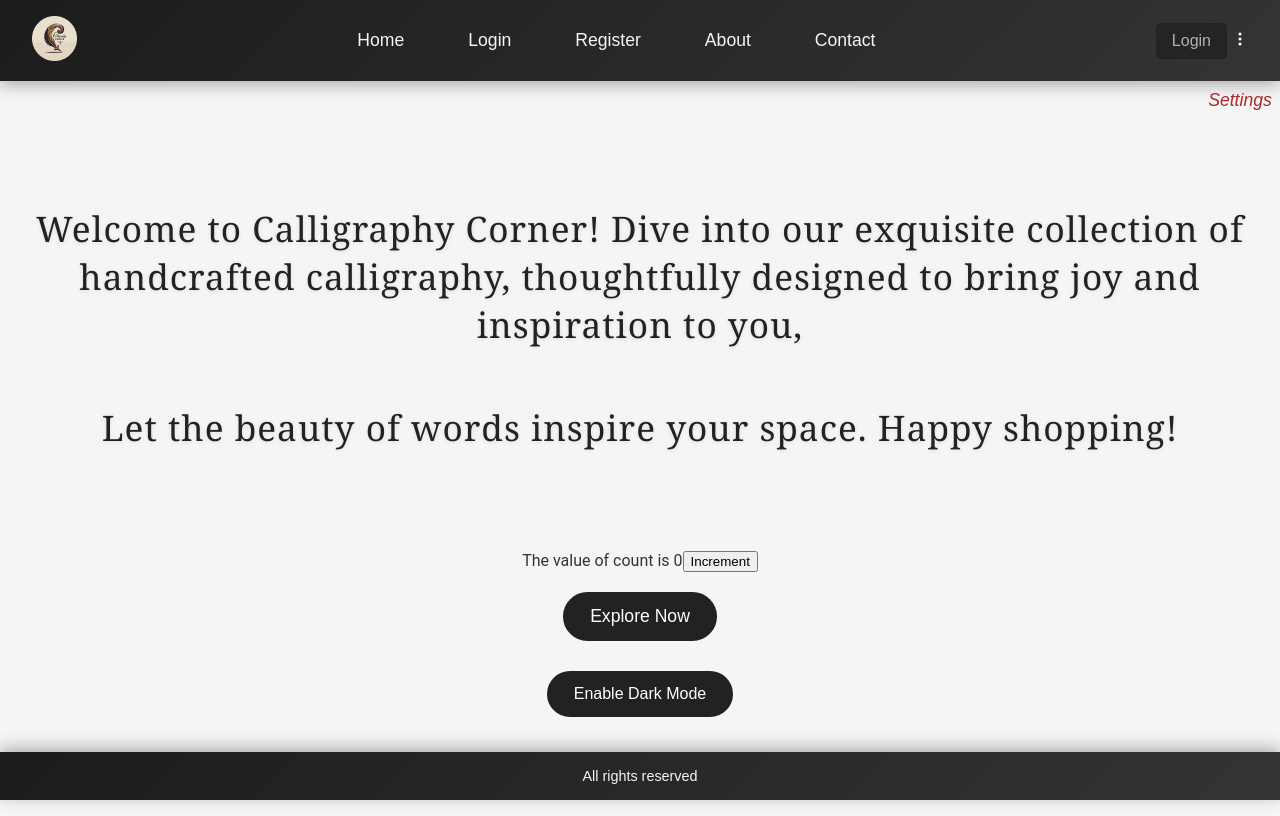
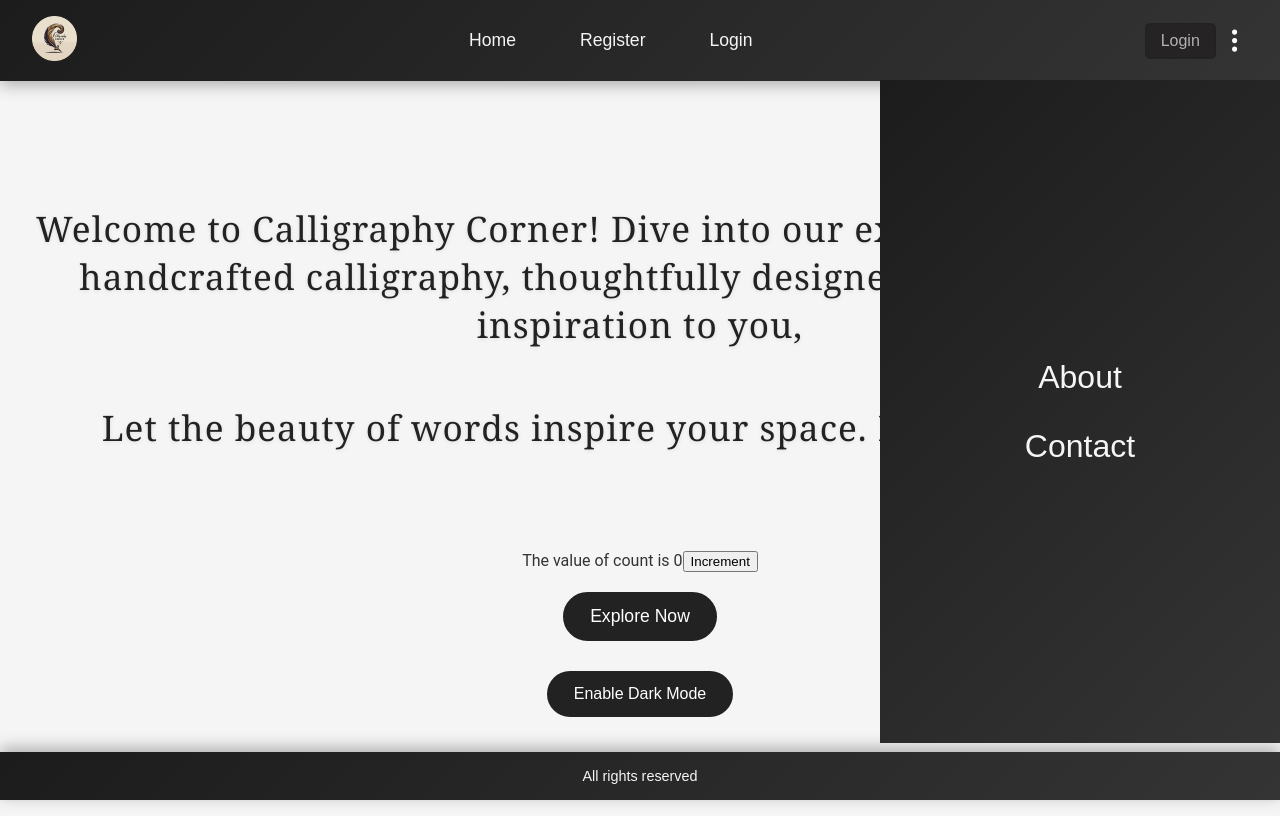
Before and after one commit to JaziqAyub/Calligraphy-Corner, a React (Create React App) app: page / in a window 1280 px wide. Both pictures are taken after a click on the element 1240 px from the left and 40 px from the top of the page. Built offline with nearby package versions, Linux system fonts and the light colour scheme.

Commit message:
Fixed navbar and DropDown

```diff
--- a/src/components/Navbar.css
+++ b/src/components/Navbar.css
@@ -64,7 +64,7 @@
 }
 .login-button:hover {
   background: white;
-  >a{
+  > a {
     color: #000000;
   }
 }
@@ -95,18 +95,28 @@
   /* object-fit: contain; */
 }
 
-.dropdown{
- >ul{
-  background-color: black;
-  >li{
+.dropdown  {
+  display: flex;
+  font-size: 1.7rem;
+  color: rgb(253, 253, 253);
+  cursor: pointer;
+  > ul {
+    display: flex;
+    flex-direction: column;
     position: absolute;
-    top: 90px;
-   color: brown;
+    right: 0;
+    background: linear-gradient(135deg, #1c1c1c, #343434);
+    top: 80px;
+    width: 50vh;
+    height: 82.9vh;
+    > li {
+      font-size: 2rem;
+    }
   }
- }
 }
-@media screen and (max-width: 768px) {
 
+
+@media screen and (max-width: 668px) {
   .navbar ul {
     list-style-type: none;
     display: none;
@@ -136,7 +146,7 @@
   }
   .login-button:hover {
     background: white;
-    >a{
+    > a {
       color: #000000;
     }
   }
@@ -152,9 +162,9 @@
       position: absolute;
       left: 0;
       background: linear-gradient(135deg, #1c1c1c, #343434);
-      top:86px;
+      top: 86px;
       width: 50vh;
-      height:81.69vh;
+      height: 81.69vh;
       > li {
         font-size: 2rem;
       }
@@ -174,11 +184,11 @@
     object-fit: contain;
   }
 
-  .logowhole{
+  .logowhole {
     display: none;
   }
 
-  .dropdown{
+  .dropdown {
     display: none;
   }
 }
--- a/src/components/Navbar.jsx
+++ b/src/components/Navbar.jsx
@@ -30,16 +30,10 @@ const Navbar = (props) => {
           <Link to="/">Home</Link>
         </li>
         <li>
-          <Link to="/user/login">Login</Link>
-        </li>
-        <li>
           <Link to="/user/register">Register</Link>
         </li>
         <li>
-          <Link to="/about">About</Link>
-        </li>
-        <li>
-          <Link to="/contact">Contact</Link>
+          <Link to="/user/login">Login</Link>
         </li>
       </ul>
 
@@ -49,19 +43,31 @@ const Navbar = (props) => {
         {showSideNav && (
           <ul className="animate__animated animate__slideInLeft">
             <li>
-               <Link to="/"><FaHome/> Home</Link>
+              <Link to="/">
+                <FaHome /> Home
+              </Link>
             </li>
             <li>
-              <Link to="/user/login"> <TbLogin2/> Login</Link>
+              <Link to="/user/login">
+                {" "}
+                <TbLogin2 /> Login
+              </Link>
             </li>
             <li>
-               <Link to="/user/register"><MdCreate/> Register</Link>
+              <Link to="/user/register">
+                <MdCreate /> Register
+              </Link>
             </li>
             <li>
-           <Link to="/about"> <IoIosInformationCircleOutline/> About</Link>
+              <Link to="/about">
+                {" "}
+                <IoIosInformationCircleOutline /> About
+              </Link>
             </li>
             <li>
-             <Link to="/contact"><MdOutlineLocalPhone/> Contact</Link>
+              <Link to="/contact">
+                <MdOutlineLocalPhone /> Contact
+              </Link>
             </li>
           </ul>
         )}
@@ -73,27 +79,28 @@ const Navbar = (props) => {
         </Link>
       </div>
 
-
       <div className="login-container">
-        {username ? `Welcome ${username}` :
+        {username ? (
+          `Welcome ${username}`
+        ) : (
           <button className="login-button">
             <Link to="/user/login">Login</Link>
           </button>
-        }
+        )}
+      </div>
+
       <div onClick={handleNav} className="dropdown">
         <BsThreeDotsVertical />
-          {
-            showSideNav &&
+        {showSideNav && (
           <ul>
-              <li>Settings</li>
+            <li>
+              <Link to="/about">About</Link>
+            </li>
+            <li>
+              <Link to="/contact">Contact</Link>
+            </li>
           </ul>
-          }
-
-
-
-
-
-          </div>
+        )}
       </div>
     </div>
   );
```
Lines whose indentation alone changed are shown as unchanged.
